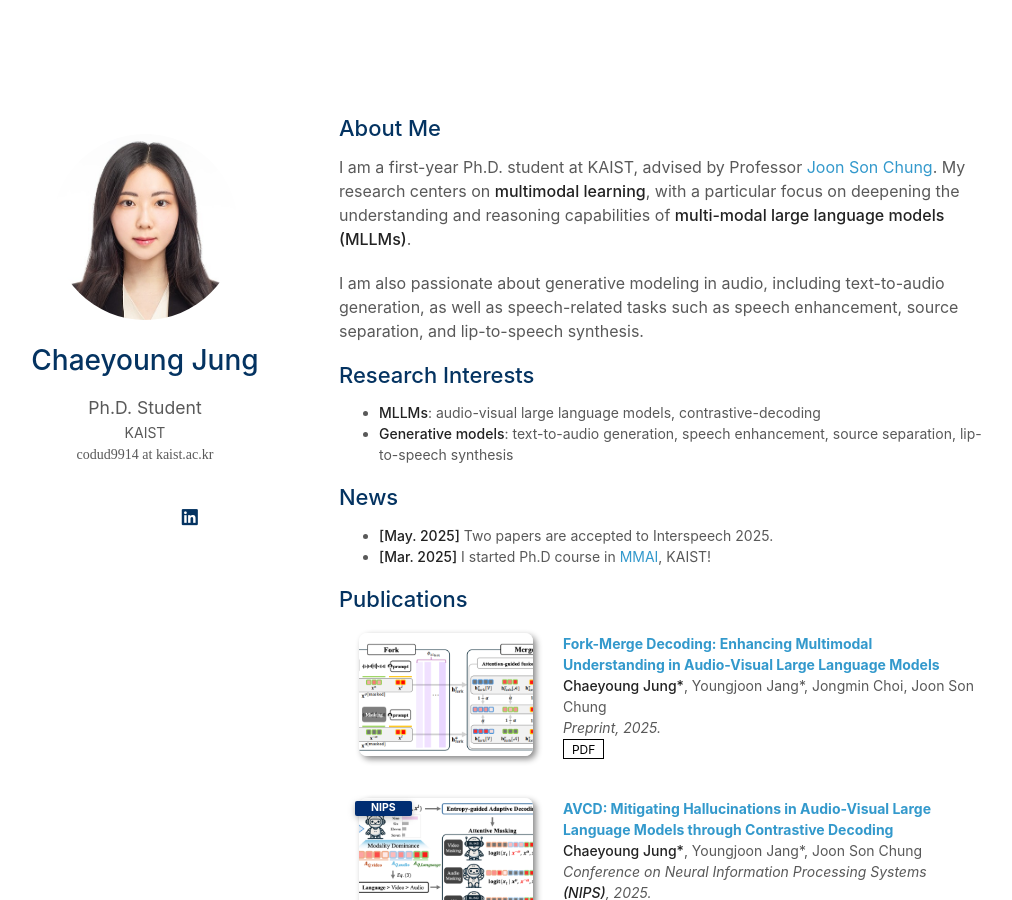
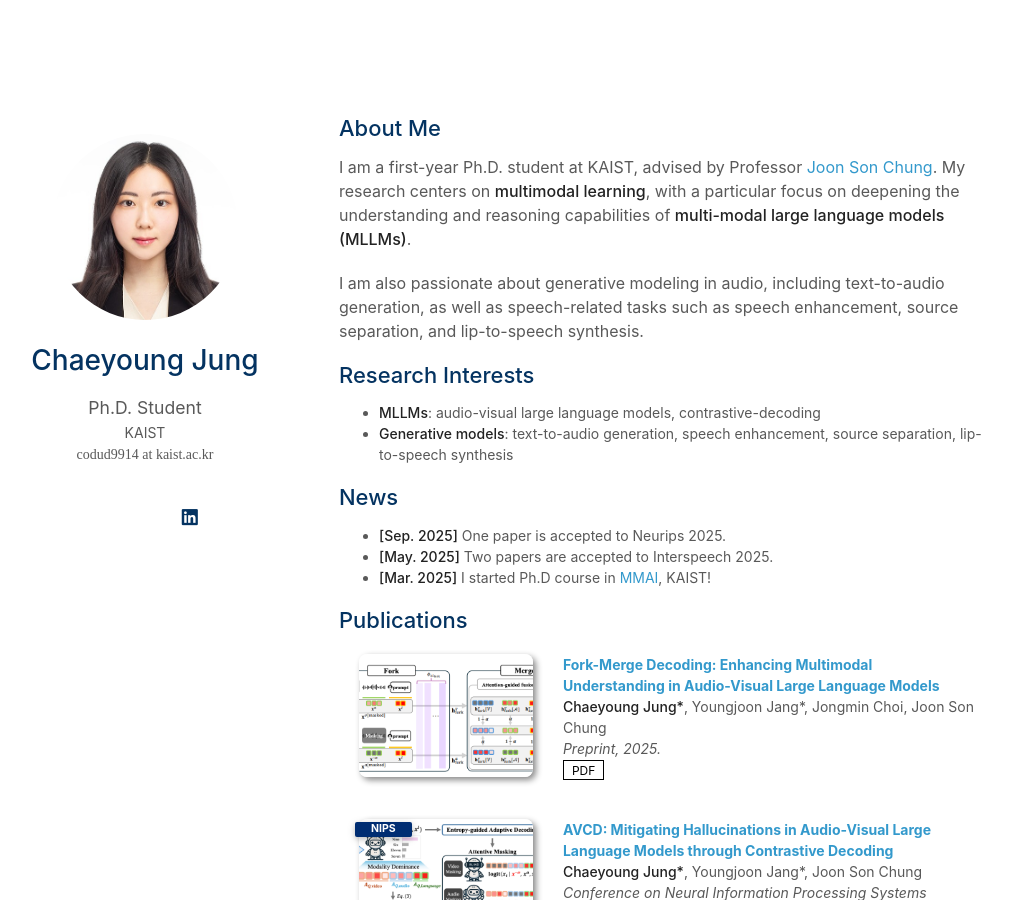
Before and after one commit to cyongong/cyongong.github.io, a Jekyll site: the page built from index.md, in a window 1280 px wide and 900 px high. Shown: the whole window, without its empty margins (131-1143 px from the left). Built offline with Jekyll 4.4.1, drawn with Linux system fonts in a browser that asks for light colours; a style sheet for code colours, icons or effects is not loaded; our own code applies the rules of GitHub Pages for plain Markdown files.

Commit message:
Update index.md

```diff
--- a/index.md
+++ b/index.md
@@ -22,6 +22,7 @@ I am also passionate about generative modeling in audio, including text-to-audio
 
 ## News
 
+- **[Sep. 2025]** One paper is accepted to Neurips 2025.
 - **[May. 2025]** Two papers are accepted to Interspeech 2025.
 - **[Mar. 2025]** I started Ph.D course in <a href="https://mm.kaist.ac.kr">MMAI</a>, KAIST!
 
```
